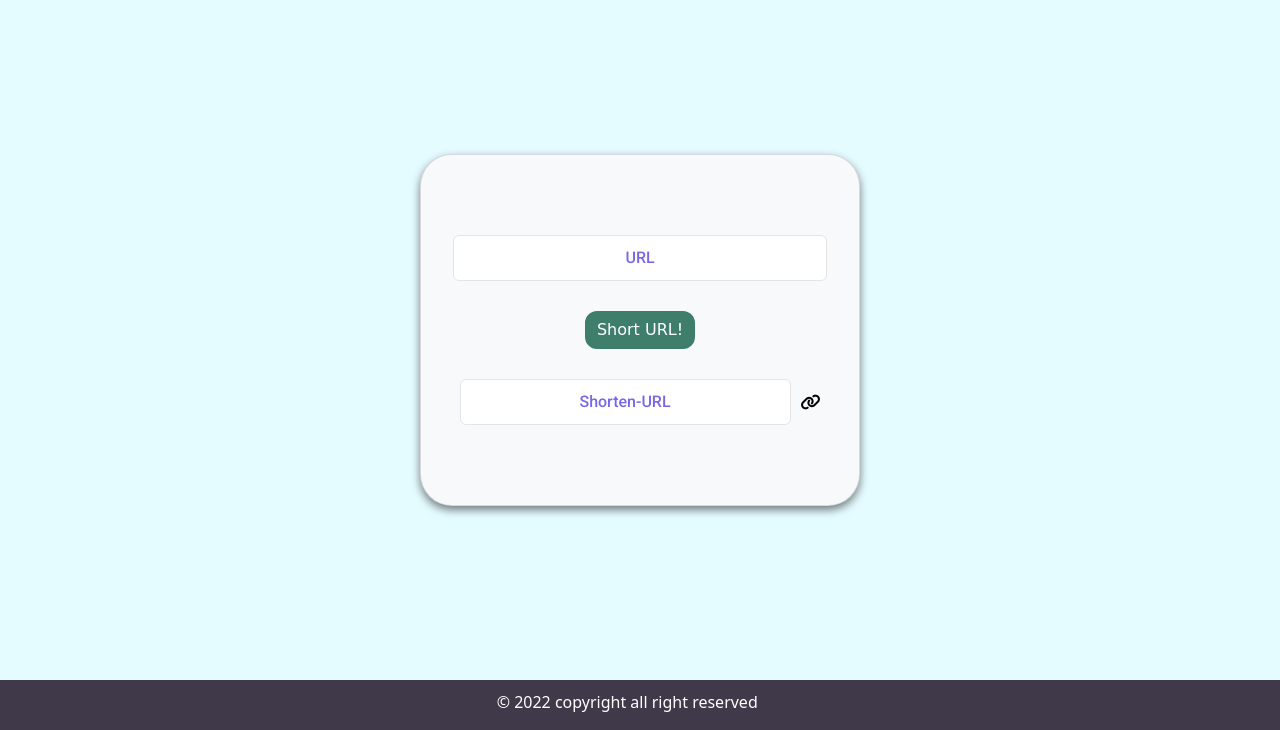
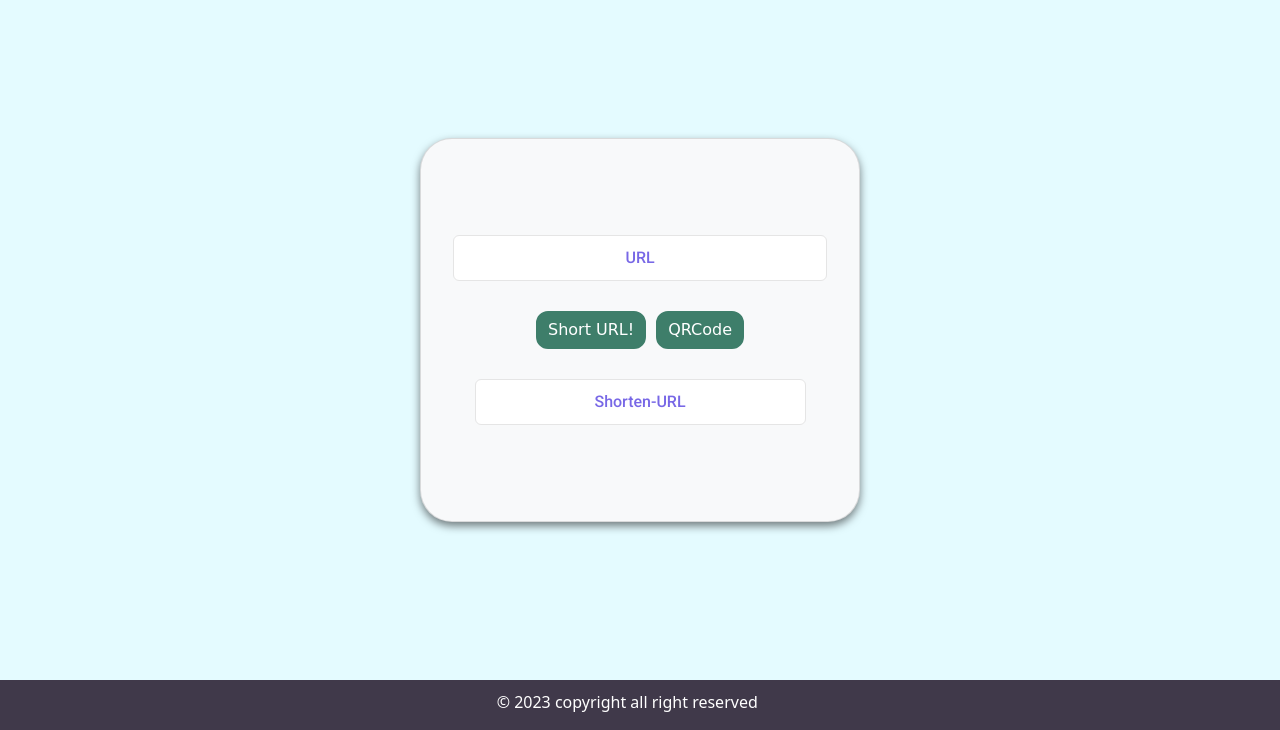
Before and after one commit to ks961/url-shortner, a Node server app: page /app in a window 1280 px wide. Shown: the part 70-800 px from the top of the page. Run offline with Node 20, Linux system fonts and the light colour scheme; some libraries are stand-ins or nearby versions.

Commit message:
fixed copy link btn & added qrcode feature.

```diff
--- a/app.js
+++ b/app.js
@@ -73,6 +73,7 @@ app.get("/app", (req, res)=>{
   res.render("index", {
     initURL: '',
     shortURL: '',
+    copyBtnActive: '',
   });
 
 });
@@ -102,7 +103,8 @@ app.post("/app", async(req, res)=>{
 
   res.render("index", {
       initURL: url,
-      shortURL: shortUrl
+      shortURL: shortUrl,
+      copyBtnActive: 'active',
   });
 });
 
@@ -144,5 +146,5 @@ app.get("*", (req, res)=>{
 
 
 app.listen(PORT, ()=>{
-  console.log(`Listening on PORT ${PORT}...`);
+  console.log(`visit: http://${domain}/`);
 });
--- a/public/css/styles.css
+++ b/public/css/styles.css
@@ -32,7 +32,7 @@ body {
   align-items: center;
   justify-content: center;
   /* gap: 10px; */
-  padding: 5rem 2rem;
+  padding: 6rem 2rem;
   transition: 0.3s;
   border-radius: 2rem;
   background-color: #F8F9FA;
@@ -58,6 +58,12 @@ body {
   outline: none;
 }
 
+.submit-btns {
+  display: flex;
+  flex-direction: row;
+  gap: 10px;
+}
+
 .short-btn{
   padding: 5px 10px;
   font-size: 1rem;
@@ -75,6 +81,22 @@ body {
   background: #00917c;
 }
 
+.qrcode-btn{
+  padding: 5px 10px;
+  font-size: 1rem;
+  margin: 30px 0;
+  border-radius: 12px;
+  border: 2px solid #3E7E6A;
+  background: #3E7E6A;
+  color: #ffffff;
+  transition: 0.3s all ease;
+  font-family: 'Reggae One', cursive;
+}
+
+.qrcode-btn:hover{
+  border: 2px solid #00917c;
+  background: #00917c;
+}
 .card .short-url{
   width: 100%;
   border-radius: 6px;
@@ -96,9 +118,14 @@ body {
   outline: none;
 }
 
-.cpy-btn{
+.cpy-btn {
   background: none;
   border: none;
+  display: none;
+}
+
+.cpy-btn.active {
+  display: block;
 }
 
 .cpy-btn:hover{
--- a/public/js/script.js
+++ b/public/js/script.js
@@ -1,6 +1,12 @@
+const floatingCanvasDiv = document.getElementById('floating-canvas');
+const canvas = document.getElementById('canvas');
+const canvasWrapper = document.getElementById('canvasWrapper');
+const longUrl = document.getElementById("longUrl");
+const downloader = document.getElementById("download");
+
 async function copyTextClip() {
 
-  var copyText = document.getElementById("rd-shrturl");
+  const copyText = document.getElementById("rd-shrturl");
 
   text = copyText.value;
 
@@ -10,3 +16,28 @@ async function copyTextClip() {
 
   document.getElementById("cpy-succ").style.display = "block";
 }
+
+
+function handleQRcodeGen() {
+  const text = longUrl.value;
+
+  QRCode.toCanvas(canvas, text, function (error) {
+    if (error) console.error(error);
+    canvasWrapper.classList.add("active");
+    floatingCanvasDiv.classList.add("active");
+  });
+
+}
+
+function download() {
+  const image = canvas.toDataURL("image/jpeg").replace("image/jpeg", "image/octet-stream");
+  downloader.setAttribute("href", image);
+}
+
+
+floatingCanvasDiv.addEventListener('click', ()=> {
+  longUrl.value = '';
+  canvas.getContext('2d').reset();
+  canvasWrapper.classList.remove("active");
+  floatingCanvasDiv.classList.remove("active");
+});
--- a/views/footer.ejs
+++ b/views/footer.ejs
@@ -10,7 +10,7 @@
   </head>
   <footer>
     <div class="copyright">
-      <p>&#169; 2022 copyright all right reserved</p>
+      <p>&#169; <span><%= new Date().getFullYear() %></span> copyright all right reserved</p>
     </div>
   </footer>
 </html>
--- a/views/index.ejs
+++ b/views/index.ejs
@@ -20,14 +20,15 @@
       <form action="/app" method="post">
         <div class="card">
             <div>
-              <input class="long-url" type="text" name="longUrl" value="<%=initURL%>" placeholder="URL" size="35">
+              <input id="longUrl" class="long-url" type="text" name="longUrl" value="<%=initURL%>" placeholder="URL" size="35">
             </div>
-            <div>
-              <button class="short-btn" type="submit" name="button">Short URL!</button>
+            <div class="submit-btns">
+              <button class="short-btn" type="submit" name="shortUrl">Short URL!</button>
+              <button class="qrcode-btn" onclick="handleQRcodeGen()" type="button" name="qrCode">QRCode</button>
             </div>
             <div class="" style="display: flex; flex-direction: row; align-items: center; justify-content: center; gap: 10px;">
               <input class="short-url" readonly id="rd-shrturl" type="text" name="short-url" size="30" value="<%=shortURL%>" placeholder="Shorten-URL">
-              <button type="button" onclick="copyTextClip()" name="cpy-btn" class="cpy-btn"><i class="fa fa-link" aria-hidden="true"></i></button>
+              <button type="button" onclick="copyTextClip()" name="cpy-btn" class="cpy-btn <%=copyBtnActive%>"><i class="fa fa-link" aria-hidden="true"></i></button>
             </div>
             <div>
               <h5 class="copied-succ" id="cpy-succ">link copied..!</h5>
@@ -35,6 +36,17 @@
           </div>
         </form>
     </div>
+    <div id="floating-canvas" class="floating-canvas">
+    </div>
+    <div id="canvasWrapper" class="canvas-wrapper">
+      <canvas class="canvas" id="canvas"></canvas>
+      <a id="download" download="tinyNET.jpeg">
+        <button class="canvasImgDownloader" type="button" onclick="download()">
+          <img src="assets/download.svg" alt="download">
+        </button>
+      </a>
+    </div>
   </body>
   <script src="js/script.js" charset="utf-8"></script>
+  <script src="https://cdnjs.cloudflare.com/ajax/libs/qrcode/1.5.1/qrcode.min.js" integrity="sha512-PEhlWBZBrQL7flpJPY8lXx8tIN7HWX912GzGhFTDqA3iWFrakVH3lVHomCoU9BhfKzgxfEk6EG2C3xej+9srOQ==" crossorigin="anonymous" referrerpolicy="no-referrer"></script>
 </html>
```
Also changed, not shown: other parts of public/css/styles.css (+38 -1 lines).
